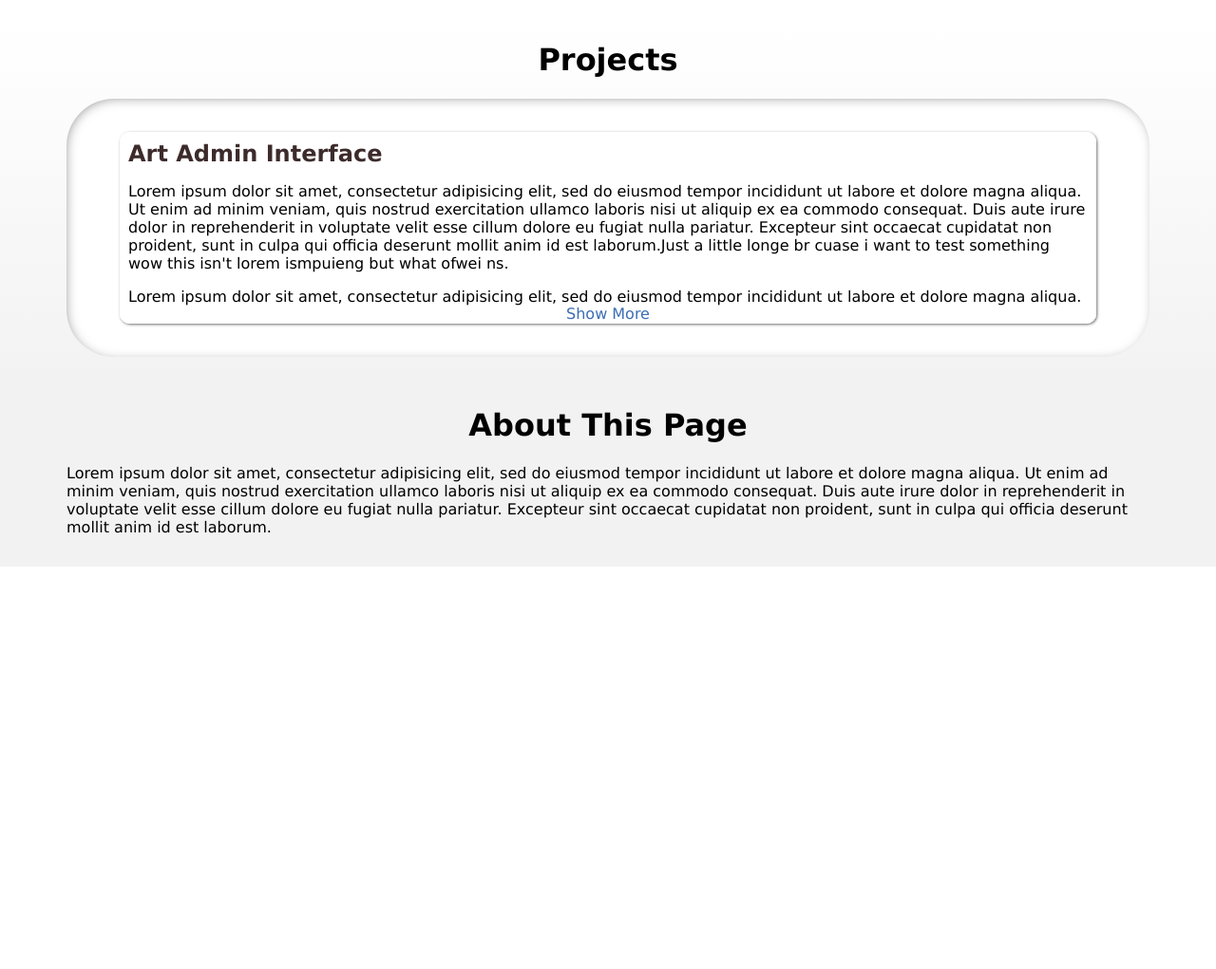
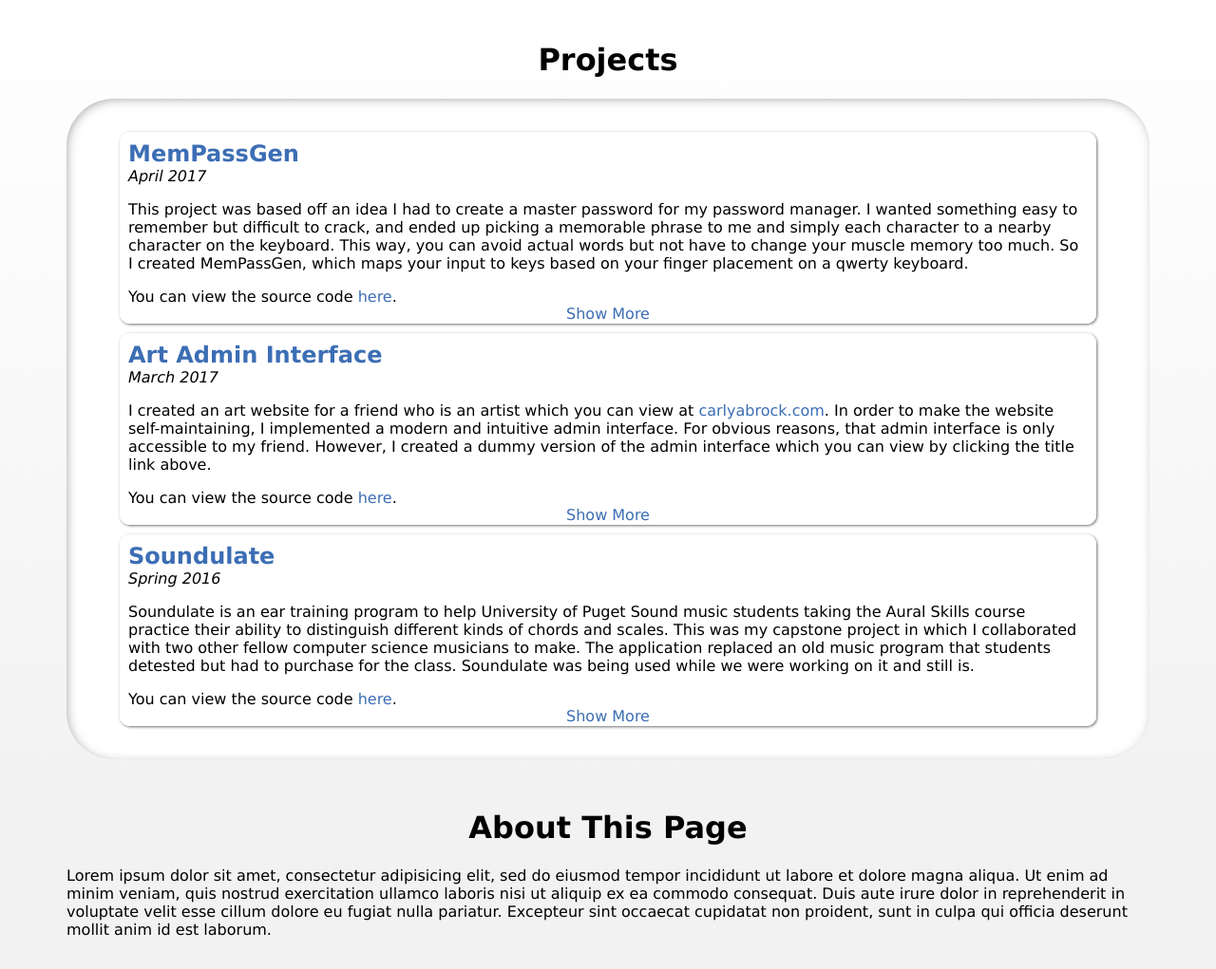
Before and after one commit to ihchen/portfolio, a Flask app: page / in a window 1280 px wide. Shown: the part 233-1254 px from the top of the page at 95% size. Before the commit the page ends 830 px from the top, so only its background shows below. Run offline with Flask 2, Linux system fonts and the light colour scheme; parts of the project's set-up code (start-up, migrations or seed data) failed here and were passed over; some libraries are stand-ins or nearby versions.

Commit message:
Finalized Project section

```diff
--- a/portfolio/static/index.css
+++ b/portfolio/static/index.css
@@ -102,8 +102,10 @@ header .container {
     padding: .5em .5em;
 }
 .project-item-contents h2 {
-    color: #3D2B2B;
     margin: 0;
+}
+.project-item-contents a {
+    color: #3C6EB4;
 }
 .project-item-contents a:hover,.show-link:hover {
     text-decoration: underline;
--- a/portfolio/templates/index.html
+++ b/portfolio/templates/index.html
@@ -23,9 +23,86 @@
         <div class="project-container">
             <div class="project-item">
                 <div class="project-item-contents">
+                    <h2><a href="">MemPassGen</a></h2>
+                    <i>April 2017</i>
+                    <p>This project was based off an idea I had to create a master password for my password manager. I wanted something easy to remember but difficult to crack, and ended up picking a memorable phrase to me and simply each character to a nearby character on the keyboard. This way, you can avoid actual words but not have to change your muscle memory too much. So I created MemPassGen, which maps your input to keys based on your finger placement on a qwerty keyboard.</p>
+
+                    <p>You can view the source code <a href="https://github.com/ihchen/mempassgen">here</a>.</p>
+
+                    Technology:
+                    <ul>
+                        <li>AngularJS (1.6.4)</li>
+                        <li>Bootstrap Grid System</li>
+                        <li>Karma/Jasmine</li>
+                        <li>External Javascript libraries:
+                        <ul>
+                            <li><a href="https://github.com/dropbox/zxcvbn">zxcvbn</a></li>
+                        </ul></li>
+                    </ul>
+                </div>
+                <div class="show-link more">Show More</div>
+                <div class="show-link less hide">Show Less</div>
+            </div>
+            <div class="project-item">
+                <div class="project-item-contents">
                     <h2><a href="">Art Admin Interface</a></h2>
-                    <p>Lorem ipsum dolor sit amet, consectetur adipisicing elit, sed do eiusmod tempor incididunt ut labore et dolore magna aliqua. Ut enim ad minim veniam, quis nostrud exercitation ullamco laboris nisi ut aliquip ex ea commodo consequat. Duis aute irure dolor in reprehenderit in voluptate velit esse cillum dolore eu fugiat nulla pariatur. Excepteur sint occaecat cupidatat non proident, sunt in culpa qui officia deserunt mollit anim id est laborum.Just a little longe br cuase i want to test something wow this isn't lorem ismpuieng but what ofwei ns.</p>
-                    <p>Lorem ipsum dolor sit amet, consectetur adipisicing elit, sed do eiusmod tempor incididunt ut labore et dolore magna aliqua. Ut enim ad minim veniam, quis nostrud exercitation ullamco laboris nisi ut aliquip ex ea commodo consequat. Duis aute irure dolor in reprehenderit in voluptate velit esse cillum dolore eu fugiat nulla pariatur. Excepteur sint occaecat cupidatat non proident, sunt in culpa qui officia deserunt mollit anim id est laborum.</p>
+                    <i>March 2017</i>
+                    <p>I created an art website for a friend who is an artist which you can view at <a href="carlyabrock.com">carlyabrock.com</a>. In order to make the website self-maintaining, I implemented a modern and intuitive admin interface. For obvious reasons, that admin interface is only accessible to my friend. However, I created a dummy version of the admin interface which you can view by clicking the title link above.</p>
+
+                    <p>You can view the source code <a href="https://github.com/ihchen/cabrock-flask">here</a>.</p>
+
+                    Technology:
+                    <ul>
+                        <li>Python (3.5.3)/Flask (0.12)</li>
+                        <li>JQuery (3.2.1)</li>
+                        <li>Bootstrap (3.3.7)</li>
+                        <li>Python unittest</li>
+                        <li>sqlite3</li>
+                        <li>External Javascript libraries:
+                        <ul>
+                            <li><a href="http://ashleydw.github.io/lightbox/">Ekko-Lightbox</a></li>
+                            <li><a href="http://rubaxa.github.io/Sortable/">Sortable</a></li>
+                            <li><a href="http://hammerjs.github.io/">HammerJS</a></li>
+                            <li><a href="http://www.jacklmoore.com/autosize/">Autosize</a></li>
+                            <li><a href="https://pdfobject.com/">PDFObject</a></li>
+                        </ul></li>
+                        <li>External Flask libraries:
+                        <ul>
+                            <li><a href="http://flask-sqlalchemy.pocoo.org/2.1/">Flask-SQLAlchemy</a></li>
+                            <li><a href="https://flask-wtf.readthedocs.io/en/stable/">Flask-WTF</a></li>
+                            <li><a href="https://pythonhosted.org/Flask-Mail/">Flask-Mail</a></li>
+                            <li><a href="https://flask-login.readthedocs.io/en/latest/">Flask-Login</a></li>
+                            <li><a href="https://flask-script.readthedocs.io/en/latest/">Flask-Script</a></li>
+                        </ul></li>
+                        <li>External Python libraries:
+                        <ul>
+                            <li><a href="https://python-pillow.org/">pillow</a></li>
+                            <li><a href="https://pypi.python.org/pypi/python-slugify">python-slugify</a></li>
+                        </ul></li>
+                    </ul>
+                </div>
+                <a class="show-link more">Show More</a>
+                <a class="show-link less hide">Show Less</a>
+            </div>
+            <div class="project-item">
+                <div class="project-item-contents">
+                    <h2><a href="">Soundulate</a></h2>
+                    <i>Spring 2016</i>
+                    <p>Soundulate is an ear training program to help University of Puget Sound music students taking the Aural Skills course practice their ability to distinguish different kinds of chords and scales. This was my capstone project in which I collaborated with two other fellow computer science musicians to make. The application replaced an old music program that students detested but had to purchase for the class. Soundulate was being used while we were working on it and still is.</p>
+
+                    <p>You can view the source code <a href="https://github.com/kbarber-ups/Capstone">here</a>.</p>
+
+                    Technology:
+                    <ul>
+                        <li>Pure Javascript</li>
+                        <li>Pure CSS</li>
+                        <li>PHP</li>
+                        <li>AWS for development</li>
+                        <li>External Javascript libraries:
+                        <ul>
+                            <li><a href="https://howlerjs.com/">Howler.js</a></li>
+                        </ul></li>
+                    </ul>
                 </div>
                 <div class="show-link more">Show More</div>
                 <div class="show-link less hide">Show Less</div>
```
